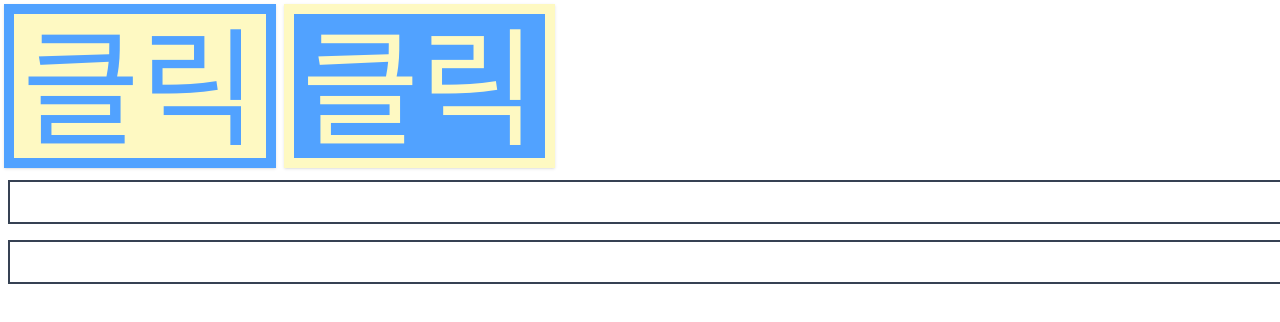
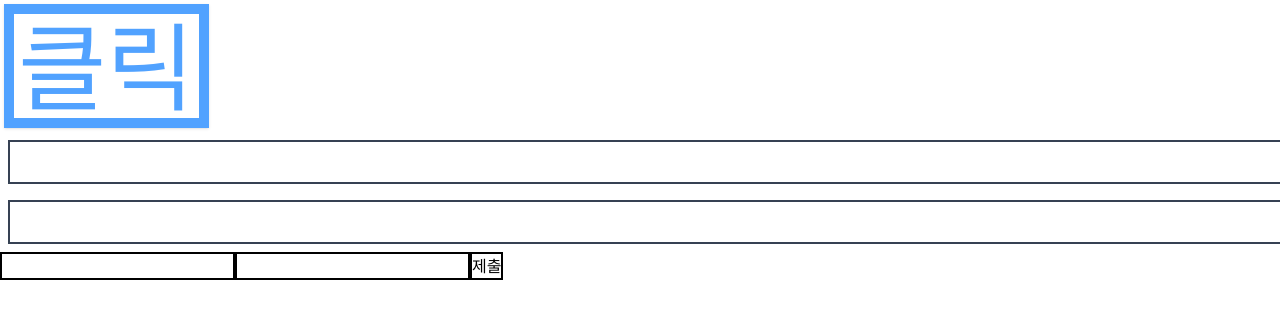
Before and after one commit to mijeong09/sesac-first, a React (Vite) app in the folder js/react/my-react-app/: page / in a window 1280 px wide. Shown: the top 322 px of the page. Built offline with nearby package versions, Linux system fonts and the light colour scheme.

Commit message:
react 이벤트 핸들링

```diff
--- a/js/react/my-react-app/src/App.jsx
+++ b/js/react/my-react-app/src/App.jsx
@@ -1,24 +1,33 @@
 import React from "react";
-import Rule from "./components/JSX/Rule";
-import Interpolation from "./components/JSX/Interpolation";
-import Header from "./components/Header";
+// import Rule from "./components/JSX/Rule";
+// import Interpolation from "./components/JSX/Interpolation";
+// import Header from "./components/Header";
 import OnClick from "./components/EventHandling/OnClick";
 import OnChange from "./components/EventHandling/OnChange";
+import OnSubmit from "./components/EventHandling/OnSubmit";
 
-// App 컴포넌트는 Header 컴포넌트와 Interpolation 컴포넌트를 포함한다
-// App 컴포넌트는 Header 컴포넌트와 Interpolation 컴포넌트가 중첩됐다
+// --------------------------------------------
 
-// App 컴포넌트 내부에 OnClick 컴포넌트 배치
+// 파일명과 동일한 함수는 컴포넌트 함수
+// 컴포넌트 함수 : 태그(HTML 문서)를 생성하는 함수
+// 컴포넌트 함수는 파일 당 하나만 존재
 export default function App() {
+  // 영역 1. 내부 기능 로직을 작성하는 영역
+  // 이벤트 핸들러 함수를 정의
+  // 이벤트 핸들러 함수 : 이벤트가 발생할 때 실행될 기능
+  // --------------------------------------------
   return (
     <div>
+      {/* App 컴포넌트 내부에 OnClick 컴포넌트 배치 */}
       <OnClick></OnClick>
       <OnChange></OnChange>
+      <OnSubmit></OnSubmit>
     </div>
 
     // <div>
+    // App 컴포넌트는 Header 컴포넌트와 Interpolation 컴포넌트를 포함(중첩)한다
+    //   <Interpolation></Interpolation>
     //   <Header></Header>
-    //   <Interpolation></Interpolation>
     //   <MyList></MyList>
     //   <MyButton></MyButton>
     // </div>
--- a/js/react/my-react-app/src/components/EventHandling/OnChange.jsx
+++ b/js/react/my-react-app/src/components/EventHandling/OnChange.jsx
@@ -26,7 +26,7 @@ export default function OnChange() {
   return (
     <div>
       {/* 실습2 */}
-      {/* onChange 이벤트 속성에서 이벤트 객체를 전달하면서 handleNumberChange 호출 */}
+      {/* Input 태그의 onChange 이벤트 속성에서 이벤트 객체를 전달하면서 handleNumberChange 호출 */}
       <input
         type="number"
         className="w-7xl border-2 border-gray-700 p-2 m-2"
--- a/js/react/my-react-app/src/components/EventHandling/OnClick.jsx
+++ b/js/react/my-react-app/src/components/EventHandling/OnClick.jsx
@@ -1,37 +1,15 @@
 import React from "react";
 
 export default function OnClick() {
-  // 클릭 이벤트 핸들링 함수
-  // 관례적으로 핸들링 함수명은 handle이벤트명
-  // 매개변수가 없는 함수
-  function handleClick() {
-    alert("클릭!");
+  function handClick() {
+    alert("클릭");
   }
-
-  // 매개변수가 있는 함수
-  // param : parameter
-  function handleParamClick(param) {
-    alert(param);
-  }
-
   return (
     <div>
       <button
-        className="cursor-pointer border-10 p-2 bg-yellow-100 text-blue-400 shadow m-1 text-9xl"
+        className="cursor-pointer border-10 p-1 text-blue-400 shadow m-1 text-8xl"
         onClick={() => {
-          // 인자로 "Hello World"를 전달한 handleParamClick() 함수 실행
-          handleParamClick("Hello World");
-        }}
-      >
-        클릭
-      </button>
-
-      {/* 이벤트 속성은 카멜 케이스로 작성해야 함 */}
-      {/* JSX 보간법 {} 을 활용해서 함수를 호출 */}
-      <button
-        className="cursor-pointer border-10 p-2 bg-blue-400 text-yellow-100 shadow m-1 text-9xl"
-        onClick={() => {
-          handleClick();
+          handClick();
         }}
       >
         클릭
@@ -39,3 +17,45 @@ export default function OnClick() {
     </div>
   );
 }
+
+// import React from "react";
+
+// export default function OnClick() {
+//   // 클릭 이벤트 핸들링 함수
+//   // 관례적으로 핸들링 함수명은 handle이벤트명
+//   // 매개변수가 없는 함수
+//   function handleClick() {
+//     alert("클릭!");
+//   }
+
+//   // 매개변수가 있는 함수
+//   // param : parameter
+//   function handleParamClick(param) {
+//     alert(param);
+//   }
+
+//   return (
+//     <div>
+//       <button
+//         className="cursor-pointer border-10 p-2 bg-yellow-100 text-blue-400 shadow m-1 text-9xl"
+//         onClick={() => {
+//           // 인자로 "Hello World"를 전달한 handleParamClick() 함수 실행
+//           handleParamClick("Hello World");
+//         }}
+//       >
+//         클릭
+//       </button>
+
+//       {/* 이벤트 속성은 카멜 케이스로 작성해야 함 */}
+//       {/* JSX 보간법 {} 을 활용해서 함수를 호출 */}
+//       <button
+//         className="cursor-pointer border-10 p-2 bg-blue-400 text-yellow-100 shadow m-1 text-9xl"
+//         onClick={() => {
+//           handleClick();
+//         }}
+//       >
+//         클릭
+//       </button>
+//     </div>
+//   );
+// }
--- a/js/react/my-react-app/src/components/EventHandling/OnSubmit.jsx
+++ b/js/react/my-react-app/src/components/EventHandling/OnSubmit.jsx
@@ -0,0 +1,28 @@
+import React from "react";
+
+// submit 이벤트는 form 태그만 발생한다
+export default function OnSubmit() {
+  // submit 이벤트 핸들러 함수
+  // 핸들러 함수 이름 규칙: handle이벤트명
+  function handleSubmit(e) {
+    const elements = e["target"]["elements"];
+    const { text, password } = elements;
+
+    console.log(elements["email"]);
+    event.preventDefault(); // form의 기본 동작인 제출(새로고침)을 막음
+  }
+  return (
+    <div>
+      {/* form 태그의 onSubmit 속성에서 handleSubmit 함수를 호출하는 코드 */}
+      <form
+        onSubmit={(e) => {
+          handleSubmit(e);
+        }}
+      >
+        <input type="text" name="email" className="border-2" />
+        <input type="password" name="password" className="border-2" />
+        <input type="submit" value="제출" className="border-2" />
+      </form>
+    </div>
+  );
+}
```
